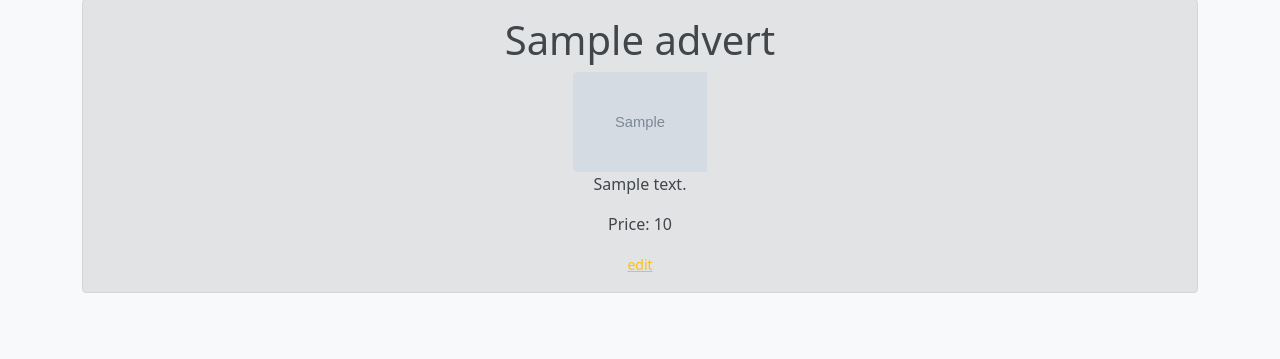
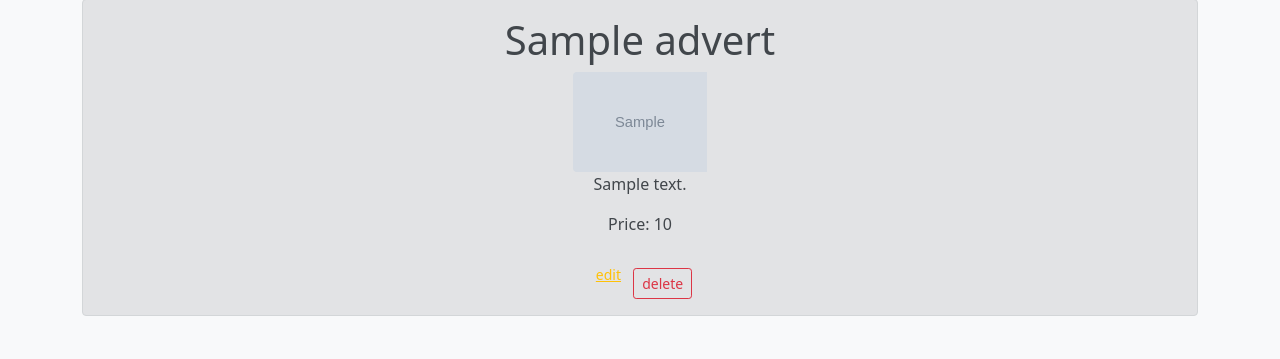
Before and after one commit to azazellooo/exam_10, a Django app: page /1/ in a window 1280 px wide. Shown: the part 89-448 px from the top of the page. Run offline with Django 3.2, Linux system fonts and the light colour scheme; a user stored in the database is signed in; tables that the repository leaves empty hold one stand-in row (values such as "Sample post"); grey boxes marked "Sample" are stand-in pictures.

Commit message:
добавлены ссылки на удаление объявления

```diff
--- a/exam_project/webapp/templates/advert/detail.html
+++ b/exam_project/webapp/templates/advert/detail.html
@@ -10,5 +10,9 @@
 <a class="btn-sm btn-outline-warning" href="{% url 'adverts:update' advert.id %}">edit</a>
 {% endif %}
 
+ {% if perms.webapp.delete_advert or advert.author == request.user %}
+<a class="btn-sm btn btn-outline-danger mt-3" href="{% url 'adverts:delete' advert.id %}">delete</a>
+{% endif %}
+
  </div>
 {% endblock content %}
--- a/exam_project/webapp/templates/partial/advert_list.html
+++ b/exam_project/webapp/templates/partial/advert_list.html
@@ -11,6 +11,11 @@
                     {% if perms.webapp.change_advert or advert.author == request.user %}
                     <a class="btn-sm btn-outline-warning" href="{% url 'adverts:update' advert.id %}">edit</a>
                     {% endif %}
+
+                    {% if perms.webapp.delete_advert or advert.author == request.user %}
+                    <a class="btn-sm btn btn-outline-danger mt-3" href="{% url 'adverts:delete' advert.id %}">delete</a>
+                    {% endif %}
+
                     <p class="card-text">{{ advert.description }}.</p>
                     {% if advert.price %}<p>Price: {{ advert.price }}</p>{% endif %}
                     <p class="card-text"><small class="text-muted">{{ advert.published_at }}</small></p>
```
